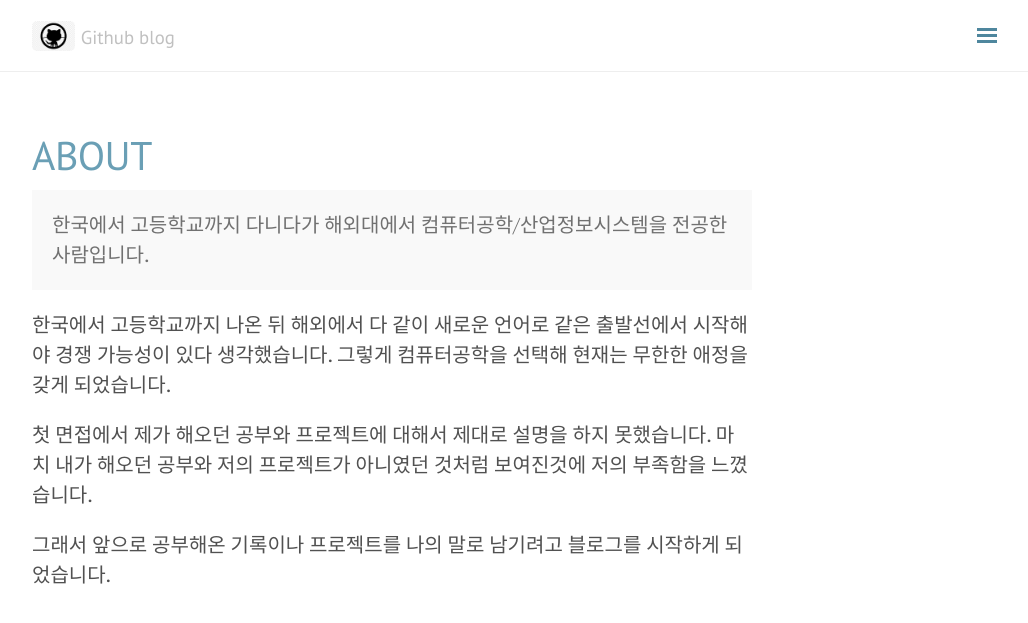
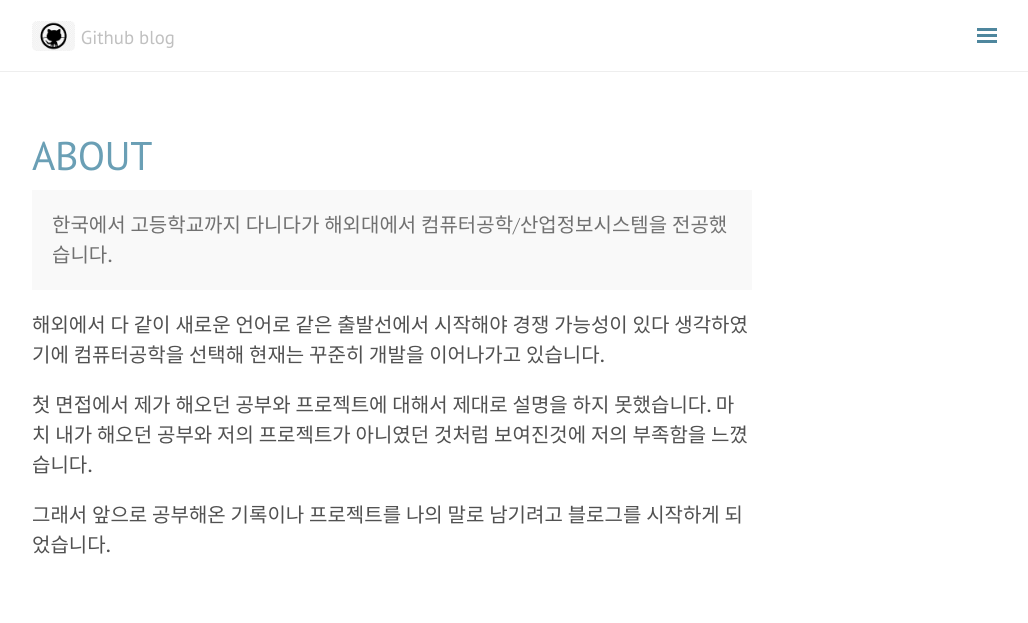
Before and after one commit to hyeyoon0808/myblog_buildin, a Jekyll site: the page built from about.md, in a window 1280 px wide. Shown: the top 623 px of the page, without its empty margins (248-1276 px from the left). Built offline with Jekyll 4.4.1, drawn with Linux system fonts in a browser that asks for light colours; nearby versions of some CDN libraries; comment, search, counter and statistics services are not loaded.

Commit message:
add about

```diff
--- a/about.md
+++ b/about.md
@@ -4,10 +4,10 @@ title: About
 ---
 
 <p class="message">
-  한국에서 고등학교까지 다니다가 해외대에서 컴퓨터공학/산업정보시스템을 전공한 사람입니다.
+  한국에서 고등학교까지 다니다가 해외대에서 컴퓨터공학/산업정보시스템을 전공했습니다.
 </p>
 
-한국에서 고등학교까지 나온 뒤 해외에서 다 같이 새로운 언어로 같은 출발선에서 시작해야 경쟁 가능성이 있다 생각했습니다. 그렇게 컴퓨터공학을 선택해 현재는 무한한 애정을 갖게 되었습니다.
+해외에서 다 같이 새로운 언어로 같은 출발선에서 시작해야 경쟁 가능성이 있다 생각하였기에 컴퓨터공학을 선택해 현재는 꾸준히 개발을 이어나가고 있습니다.
 
 첫 면접에서 제가 해오던 공부와 프로젝트에 대해서 제대로 설명을 하지 못했습니다. 마치 내가 해오던 공부와 저의 프로젝트가 아니였던 것처럼 보여진것에 저의 부족함을 느꼈습니다.
 
```
